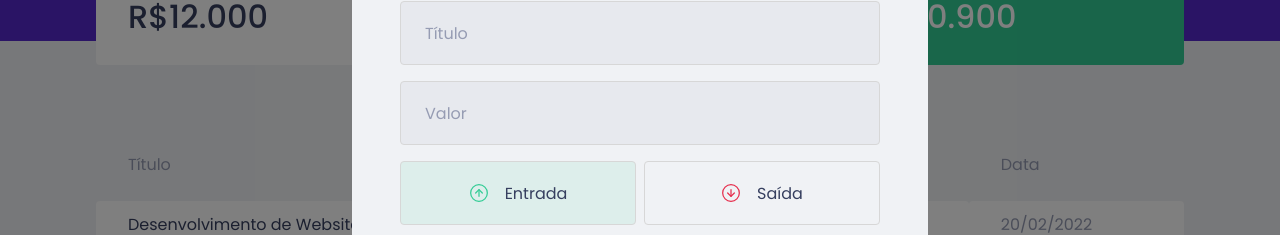
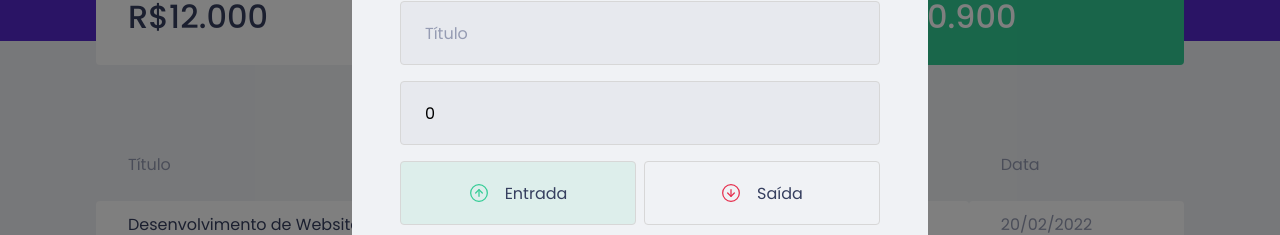
Before and after one commit to Will-Andrade/dtmoneyRS, a React (Create React App) app: page / in a window 1280 px wide. Both pictures are taken after a click on the button "Nova transação". Shown: the part 231-466 px from the top of the page. Built offline with nearby package versions, Linux system fonts and the light colour scheme; no server answers; what miragejs would draw is missing.

Commit message:
feat: adds state to the form inputs to save the data

```diff
--- a/src/components/NewTransactionModal/index.tsx
+++ b/src/components/NewTransactionModal/index.tsx
@@ -1,5 +1,5 @@
 import Modal from 'react-modal';
-import { useState } from 'react';
+import { FormEvent, useState } from 'react';
 
 import { Container, RadioBox, TransactionTypeContainer } from './styles';
 import incomeImg from '../../assets/income.svg';
@@ -12,7 +12,21 @@
 }
 
 export function NewTransactionModal({ isOpen, onRequestClose }: NewTransactionModalProps) {
+    const [title, setTitle] = useState('');
+    const [value, setValue] = useState(0);
+    const [category, setCategory] = useState('');
     const [type, setType] = useState('deposit');
+
+    function handleCreateNewTransaction(event: FormEvent) {
+        event.preventDefault();
+
+        console.log({
+            title,
+            value,
+            category,
+            type
+        });
+    }
 
     return (
         <Modal
@@ -29,16 +43,20 @@
                 <img src={closeImg} alt="Fechar modal" />
             </button>
 
-            <Container>
+            <Container onSubmit={handleCreateNewTransaction}>
                 <h2>Cadastrar transação</h2>
 
                 <input
                     type="text"
                     placeholder='Título'
+                    value={title}
+                    onChange={(event) => setTitle(event.target.value)}
                 />
                 <input
                     type="number"
                     placeholder='Valor'
+                    value={value}
+                    onChange={(event) => setValue(Number(event.target.value))}
                 />
 
                 <TransactionTypeContainer>
@@ -66,6 +84,8 @@
                 <input
                     type="text"
                     placeholder='Categoria'
+                    value={category}
+                    onChange={(event) => setCategory(event.target.value)}
                 />
 
                 <button type="submit">
```
